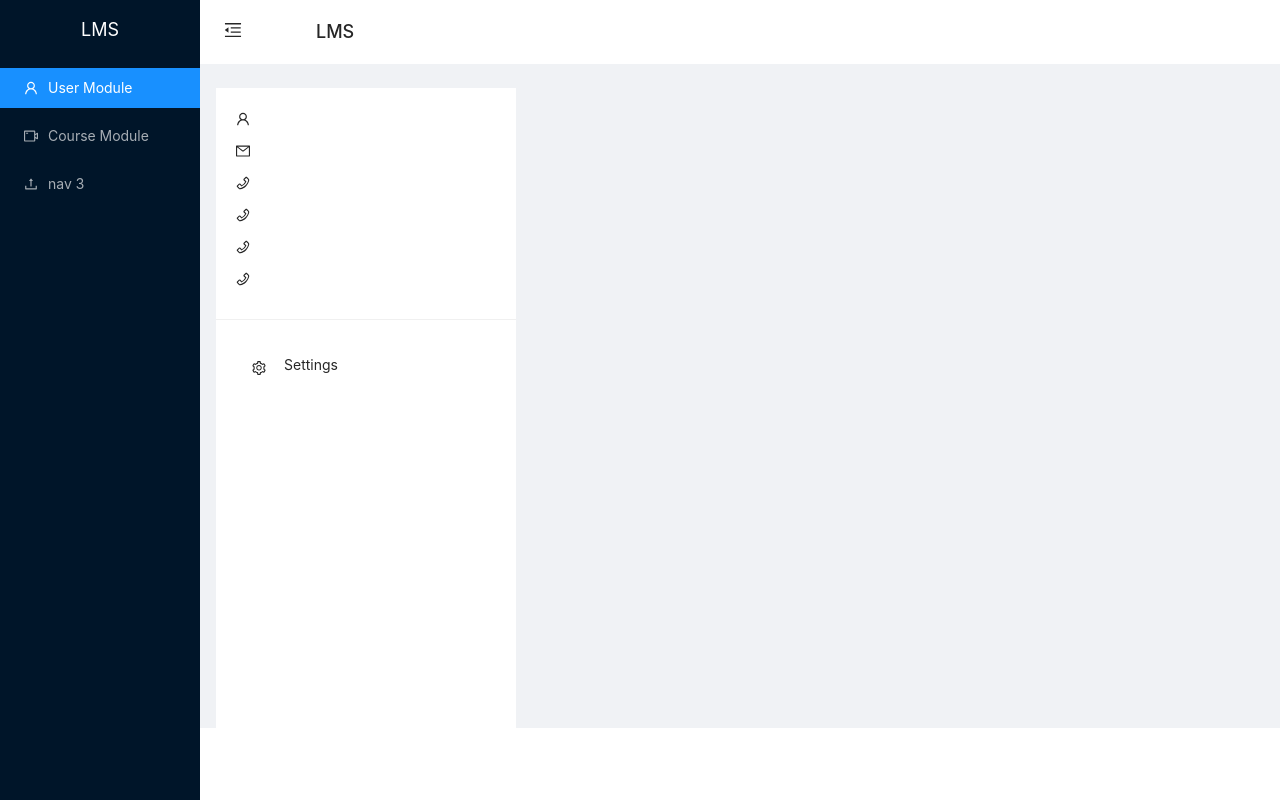
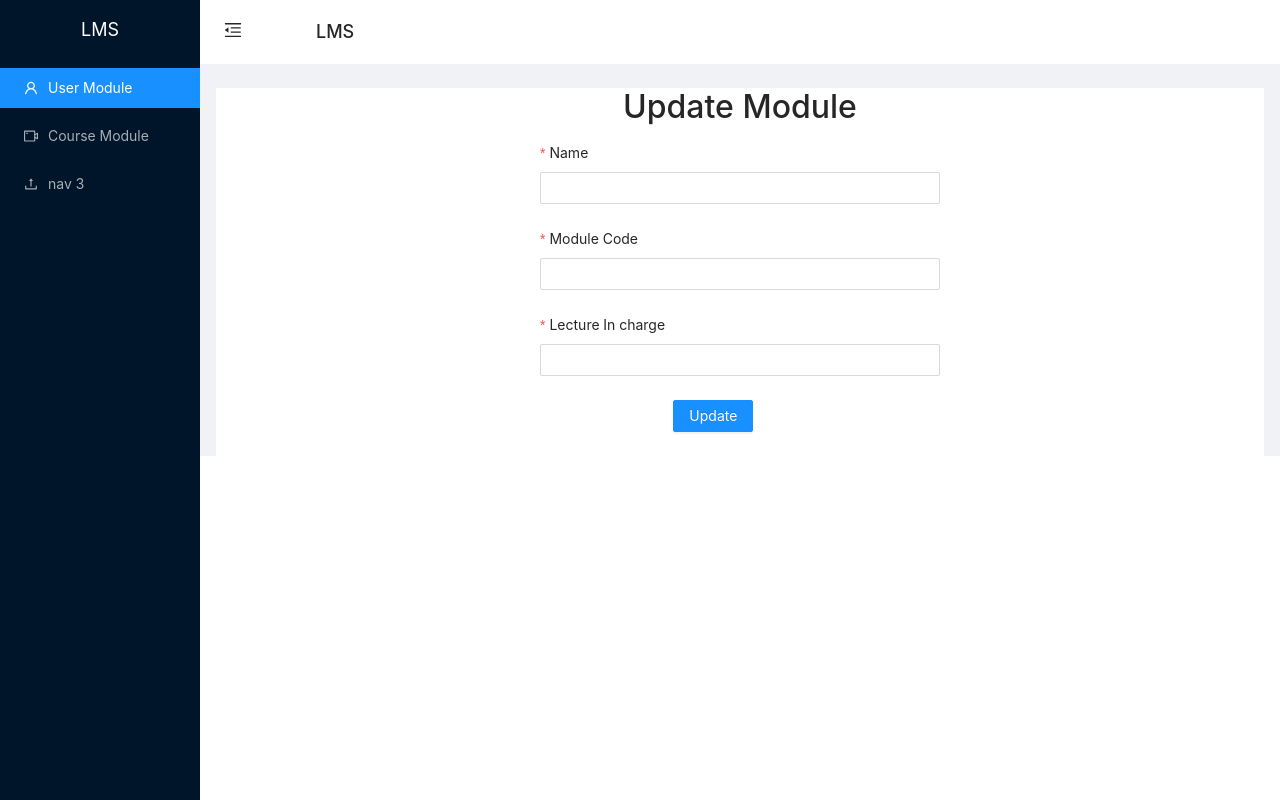
Before and after one commit to DSGunasekara/lms, a React (Create React App) app in the folder lms-frontend/: page /editModule/1 in a window 1280 px wide. Built offline with nearby package versions, Linux system fonts and the light colour scheme; no server answers; what react-toast-notifications would draw is missing.

Commit message:
update half done 2.0

```diff
--- a/lms-frontend/src/App.js
+++ b/lms-frontend/src/App.js
@@ -13,6 +13,7 @@ import Users from './Components/Users/Users';
 import UserProfile from './Components/Users/UserProfile'
 import EditUser from './Components/Users/EditUser';
 import SingleModule from "./Components/module/SingleModule";
+import EditSingleModule from "./Components/module/EditModule";
 
 import 'antd/dist/antd.css';
 import './index.css';
@@ -87,9 +88,13 @@ function App() {
                 <Route path={'/updateUser/:id'} component={EditUser} />
                 <Route path={'/profile/:id'} component={UserProfile} />
                 <Route path={'/login'} exact component={Login} />
-                <Route path={'/modulePage'} exact component={modulePage}></Route>
-                <Route path={'/createModule'} exact component={CreateModuleForm}></Route>
-                <Route pat={'/singleModulePage'} exacy component={SingleModule}></Route>
+
+                <Route path={'/modulePage'} exact component={modulePage}/>
+                <Route path={'/createModule'} exact component={CreateModuleForm}/>
+                <Route path={'/viewModule/:id'}  component={SingleModule}/>
+                <Route path={'/editModule/:id'}  component={EditSingleModule}/>
+
+
                 <Route path="" component={NotFound} />
               </Switch>
             </Content>
--- a/lms-frontend/src/Components/module/EditModule.js
+++ b/lms-frontend/src/Components/module/EditModule.js
@@ -0,0 +1,141 @@
+import React, {useEffect, useState} from 'react'
+import { useParams } from 'react-router-dom'
+import { useDispatch } from 'react-redux';
+import {Select} from "antd";
+
+import { Form, Input, Button, message } from 'antd';
+
+import { updateSingleModule, getSingleModule } from '../../actions/Modules';
+
+import {getUsers} from "../../actions/Users";
+let option_lec = [], option_lab = [];
+
+const EditSingleModule = ({module, module2, moduleUpdate}) =>{
+
+
+    const dispatch = useDispatch();
+    let { id } = useParams();
+    const { Option } = Select;
+
+    const fetchUser = async (modId) =>{
+        const res = await dispatch(getSingleModule(modId));
+        form.setFieldsValue(res);
+        // let lecture_in_charge = res.lecture_in_charge.name;
+        // let lab_assistant = res.lab_assistant.name;
+    }
+
+    // const fetchUser2 = async (ModId) =>{
+    //     const res2 = await dispatch(getSingleModule(ModId));
+    //     form2.setFieldsValue(res2.lecture_in_charge.name);
+    // }
+
+    // useEffect( ()=>{
+    //     if(module2){
+    //         console.log("test2")
+    //         form2.setFieldsValue(module2)
+    //     }else{
+    //         fetchUser2( id )
+    //     }
+    // }, [])
+
+    useEffect( ()=>{
+        if(module){
+            console.log("test")
+            form.setFieldsValue(module)
+        }else {
+            fetchUser( id )
+
+        }
+    }, [])
+
+    const tailFormItemLayout = {
+        wrapperCol: {
+            xs: {
+                span: 24,
+                offset: 0,
+            },
+            sm: {
+                span: 16,
+                offset: 8,
+            },
+        },
+    };
+
+
+
+    const [form, form2] = Form.useForm();
+
+    const SubmitEdit = async (value) =>{
+        const updateModule = {id, ...value}
+        const res = await dispatch(updateSingleModule(updateModule))
+        if(res.status === 200){
+            moduleUpdate(updateModule, module.name)
+            message.success("Profile Updated Successfully")
+        } else {
+            message.error("An Error Occurred")
+        }
+    }
+
+
+    return(
+        <div>
+            <div style={{width:'400px', margin: 'auto'}}>
+                <h2 style={{textAlign: 'center'}}>Update Module</h2>
+                <Form
+                    // {...formItemLayout}
+                    layout="vertical"
+                    form={form}
+                    name="register"
+                    onFinish={SubmitEdit}
+                    scrollToFirstError
+                >
+                    <Form.Item
+                        name="name"
+                        label="Name"
+                        rules={[
+                            {
+                                required: true,
+                                message: 'Please input your Name!',
+                            },
+                        ]}
+                    >
+                        <Input />
+                    </Form.Item>
+                    <Form.Item
+                        name="module_code"
+                        label="Module Code"
+                        rules={[
+                            {
+                                required: true,
+                                message: 'Please input your Module Code',
+                            },
+                        ]}
+                    >
+                        <Input />
+                    </Form.Item>
+                    <Form.Item
+                        name="lecture_in_charge.name"
+                        label="Lecture In charge"
+                        rules={[
+                            {
+                                required: true,
+                                message: 'Please input your Module Code',
+                            },
+                        ]}
+                    >
+                        <Input />
+                    </Form.Item>
+
+                    <Form.Item {...tailFormItemLayout}>
+                        <Button type="primary" htmlType="submit">
+                            Update
+                        </Button>
+                    </Form.Item>
+                </Form>
+            </div>
+
+        </div>
+    )
+}
+
+export default EditSingleModule;
--- a/lms-frontend/src/Components/module/ModuleTable.js
+++ b/lms-frontend/src/Components/module/ModuleTable.js
@@ -36,11 +36,11 @@ const ModuleTable = () =>{
    }
 
     const editConfirm = (e) =>{
-
+        history.push(`editModule/${e.key}`)
     }
 
     const SingleModuleLook = (e) =>{
-        history.push(`singleModulePage/${e.key}`)
+        history.push(`viewModule/${e.key}`)
     }
 
     const columns = [
--- a/lms-frontend/src/Components/module/SingleModule.js
+++ b/lms-frontend/src/Components/module/SingleModule.js
@@ -4,7 +4,7 @@ import {useParams} from "react-router-dom";
 
 import {getSingleModule} from "../../actions/Modules";
 
-import { Row, Col, Layout, Avatar, Tag, Divider, Skeleton, Tooltip, Button } from 'antd';
+import { Row, Col, Layout, Avatar, Tag, Divider, Skeleton, Tooltip, Button, PageHeader } from 'antd';
 import {
     UserOutlined,
     MailOutlined,
@@ -12,6 +12,7 @@ import {
     SettingOutlined,
     ReadOutlined,
     UngroupOutlined,
+    CaretRightOutlined,
 } from '@ant-design/icons';
 
 
@@ -40,7 +41,11 @@ const SingleModule = () =>{
 
     }
 
+
+
     return(
+<div>
+
     <Layout>
         {loading ?
             <>
@@ -51,26 +56,31 @@ const SingleModule = () =>{
             </>
             :
             <>
-                    <Sider style={{height: '80vh'}} theme='light' width='300'>
-                        <div style={{margin: 15}}>
+                <Sider style={{height: '80vh'}} theme='light' width='500'>
+                    <div style={{margin: 30}}>
 
                         <div style={{padding: 5}}>
-                                <UserOutlined style={{marginRight: 10}} />{ module.name }
+                            <h4>Name:
+                                 { module.name }
+                            </h4>
+                        </div>
+
+                        <div style={{padding: 5}}>
+                            <h4>Module Code:
+                                { module.module_code }
+                            </h4>
                         </div>
                         <div style={{padding: 5}}>
-                                <MailOutlined style={{marginRight: 10}} />{ module.module_code }
+                            <CaretRightOutlined style={{marginRight: 10}} />{ module.lecture_in_charge?.name }
                         </div>
                         <div style={{padding: 5}}>
-                                <PhoneOutlined style={{marginRight: 10}} />{ module.lecture_in_charge?.name }
+                            <CaretRightOutlined style={{marginRight: 10}} />{ module?.lab_assistant?.name }
                         </div>
                         <div style={{padding: 5}}>
-                                <PhoneOutlined style={{marginRight: 10}} />{ module?.lab_assistant?.name }
+                            <CaretRightOutlined style={{marginRight: 10}} />{ module.year }
                         </div>
                         <div style={{padding: 5}}>
-                                <PhoneOutlined style={{marginRight: 10}} />{ module.year }
-                            </div>
-                            <div style={{padding: 5}}>
-                                <PhoneOutlined style={{marginRight: 10}} />{ module.semester }
+                            <CaretRightOutlined style={{marginRight: 10}} />{ module.semester }
                         </div>
                     </div>
                     <Divider />
@@ -87,6 +97,7 @@ const SingleModule = () =>{
             </>
         }
     </Layout>
+</div>
     )
 }
 
--- a/lms-frontend/src/actions/Modules.js
+++ b/lms-frontend/src/actions/Modules.js
@@ -1,5 +1,6 @@
 import {FETCH_MODULE, FETCH_SINGLE_MODULE, CREATE_MODULE, UPDATE_MODULE, DELETE_MODULE} from "../constants/constant.js";
 import * as api from '../api/index.js';
+import {updateModules} from "../api/index.js";
 
 //getting all the modules
 export const getModules = () => async (dispatch) =>{
@@ -46,10 +47,11 @@ export const removeModule = (id) => async (dispatch) =>{
 }
 
 //update single module
-export const updateSingleModule = (id, module) => async (dispatch) =>{
+export const updateSingleModule = (module) => async (dispatch) =>{
     try {
-        const {data} = await api.updateModules(id, module);
-        dispatch({type: UPDATE_MODULE, payload:data})
+        const res = await api.updateModules(module);
+        dispatch(getModules())
+        return res;
 
     }catch (error){
         console.log("update module" + error);
--- a/lms-frontend/src/api/index.js
+++ b/lms-frontend/src/api/index.js
@@ -22,7 +22,7 @@ export const fetchSingleModule = (id) => API.get(`/module/${id}`);
 
 export const createModules = (module) => API.post('/module', module);
 
-export const updateModules = (id, updateModule) => API.patch(`/module/${id}`, updateModule);
+export const updateModules = (updateModule) => API.patch(`/module/${updateModule.id}`, updateModule);
 
 export const deleteModule = (id) => API.delete(`module/${id}`);
 
```
Lines whose indentation alone changed are shown as unchanged.
